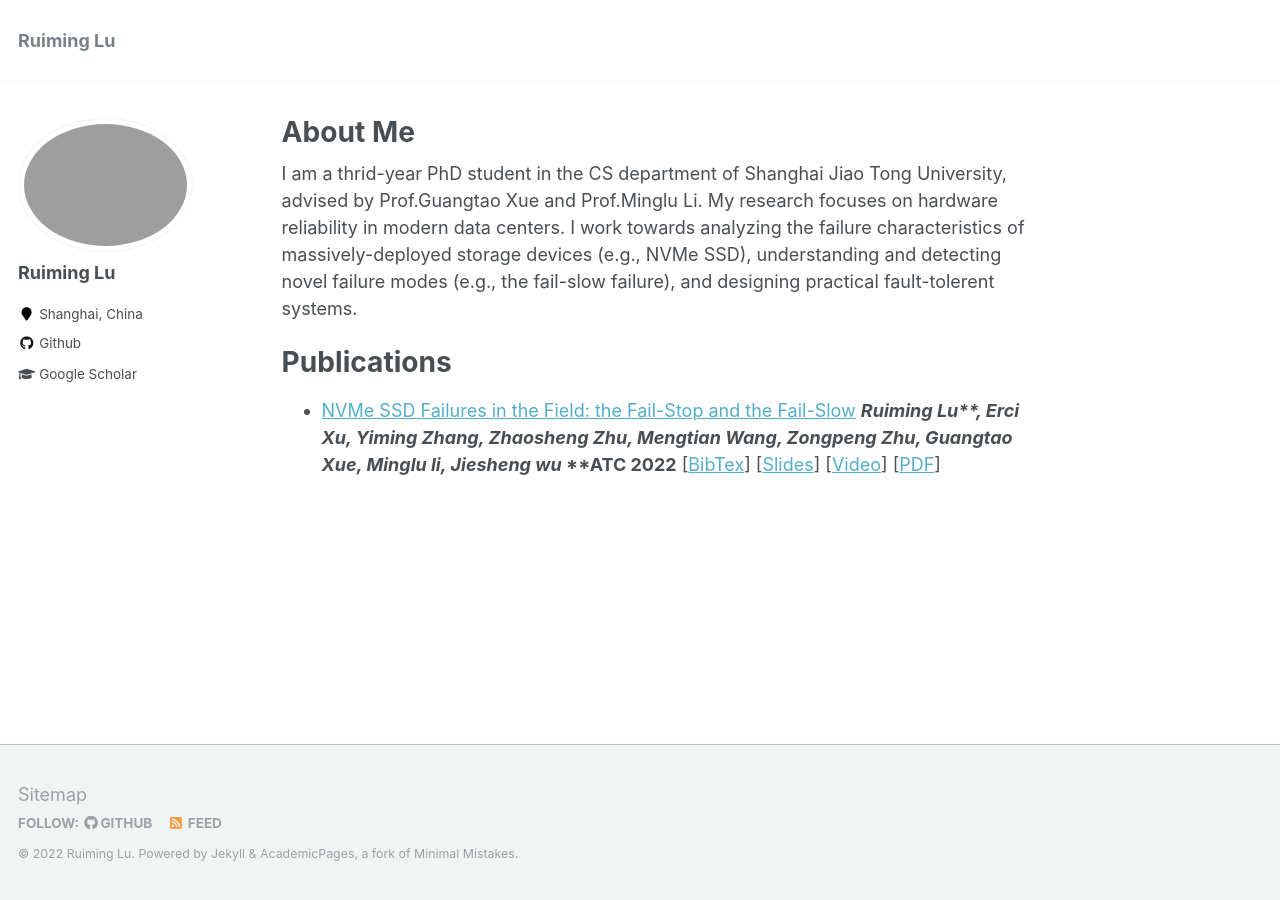
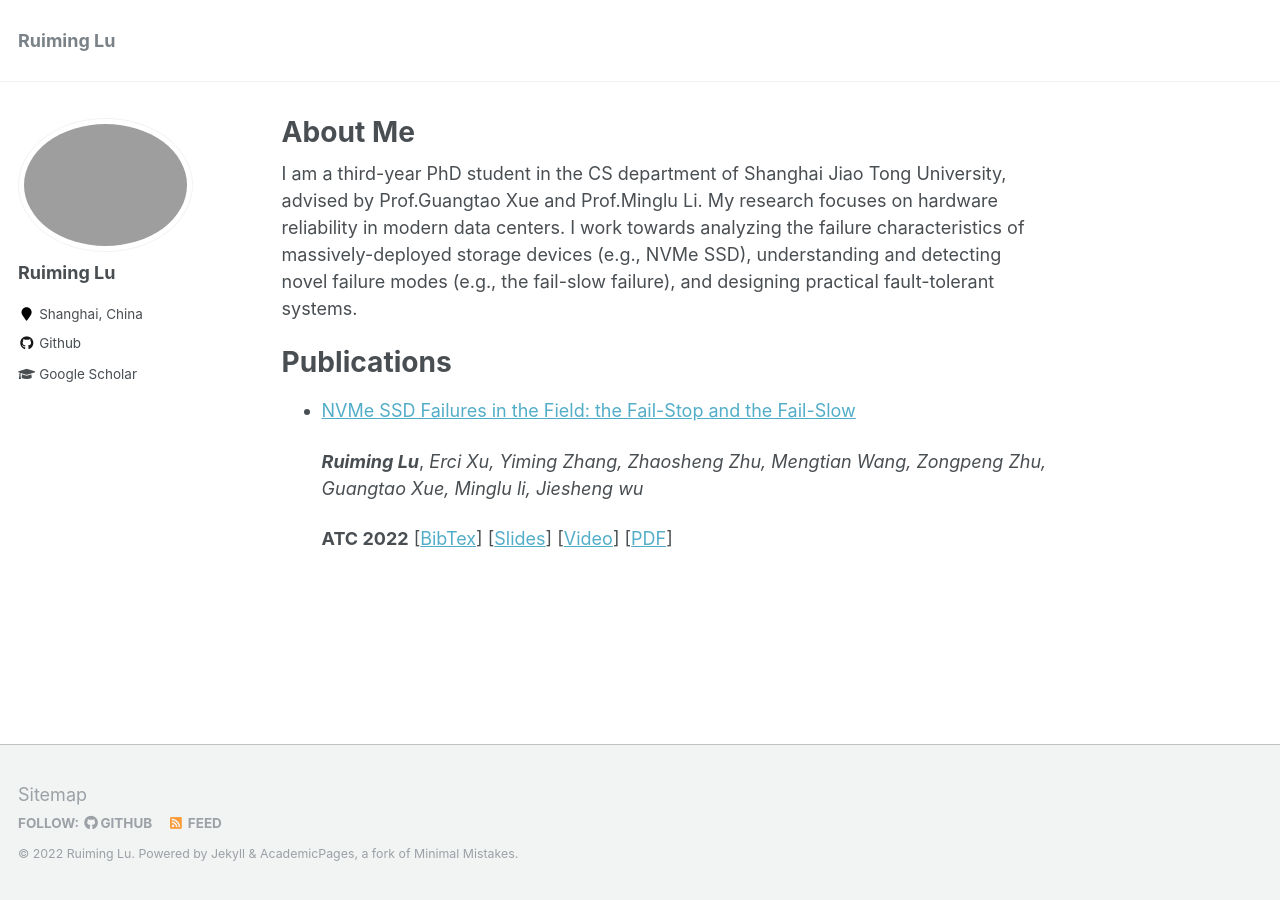
Before and after one commit to ruiming-lu/ruiming-lu.github.io, a Jekyll site: the page built from _pages/about.md, in a window 1280 px wide. Built offline with Jekyll 4.4.1, drawn with Linux system fonts in a browser that asks for light colours.

Commit message:
fix typo

```diff
--- a/_pages/about.md
+++ b/_pages/about.md
@@ -7,10 +7,12 @@ redirect_from:
   - /about/
   - /about.html
 ---
-I am a thrid-year PhD student in the CS department of Shanghai Jiao Tong University, advised by Prof.Guangtao Xue and Prof.Minglu Li. My research focuses on hardware reliability in modern data centers. I work towards analyzing the failure characteristics of massively-deployed storage devices (e.g., NVMe SSD), understanding and detecting novel failure modes (e.g., the fail-slow failure), and designing practical fault-tolerent systems.
+I am a third-year PhD student in the CS department of Shanghai Jiao Tong University, advised by Prof.Guangtao Xue and Prof.Minglu Li. My research focuses on hardware reliability in modern data centers. I work towards analyzing the failure characteristics of massively-deployed storage devices (e.g., NVMe SSD), understanding and detecting novel failure modes (e.g., the fail-slow failure), and designing practical fault-tolerant systems.
 
 # Publications
 
 * [NVMe SSD Failures in the Field: the Fail-Stop and the Fail-Slow](https://www.usenix.org/conference/atc22/presentation/lu)
-  ***Ruiming Lu**, Erci Xu, Yiming Zhang, Zhaosheng Zhu, Mengtian Wang, Zongpeng Zhu, Guangtao Xue, Minglu li, Jiesheng wu*
+
+  ***Ruiming Lu***, *Erci Xu, Yiming Zhang, Zhaosheng Zhu, Mengtian Wang, Zongpeng Zhu, Guangtao Xue, Minglu li, Jiesheng wu*
+
   **ATC 2022**	[[BibTex](https://www.usenix.org/biblio/export/bibtex/280680)]	[[Slides](https://www.usenix.org/sites/default/files/conference/protected-files/atc22_slides_lu.pdf)]	[[Video](https://www.youtube.com/watch?v=wDS-CRyTDlA&feature=emb_imp_woyt)]	[[PDF](https://www.usenix.org/system/files/atc22-lu.pdf)]
```
